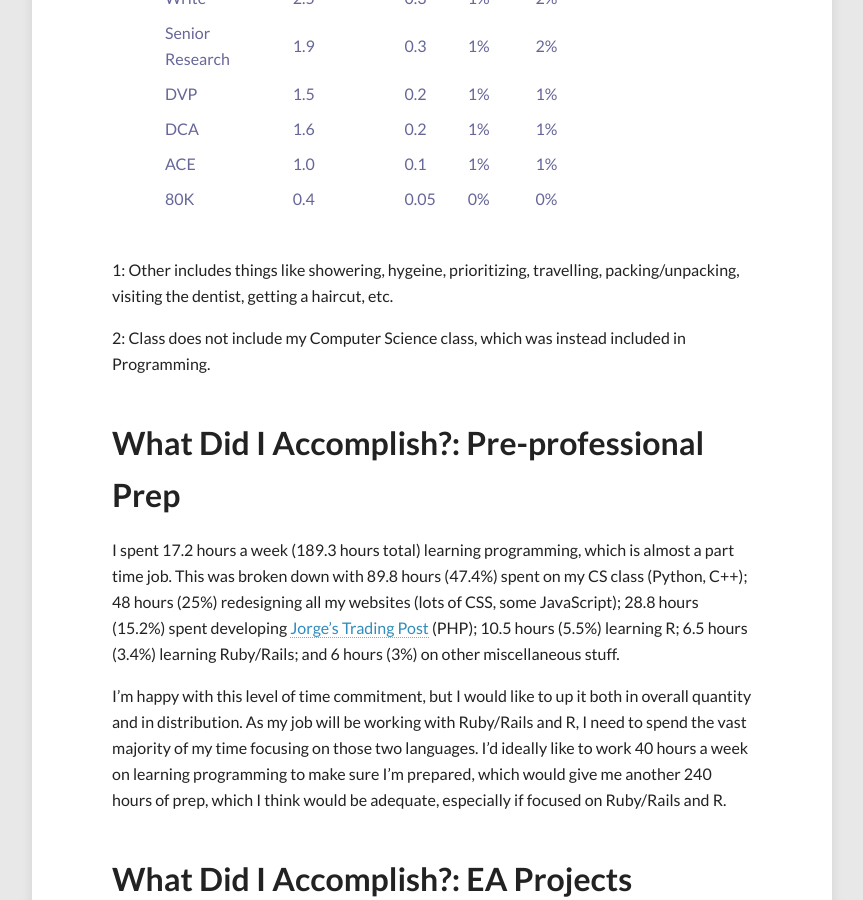
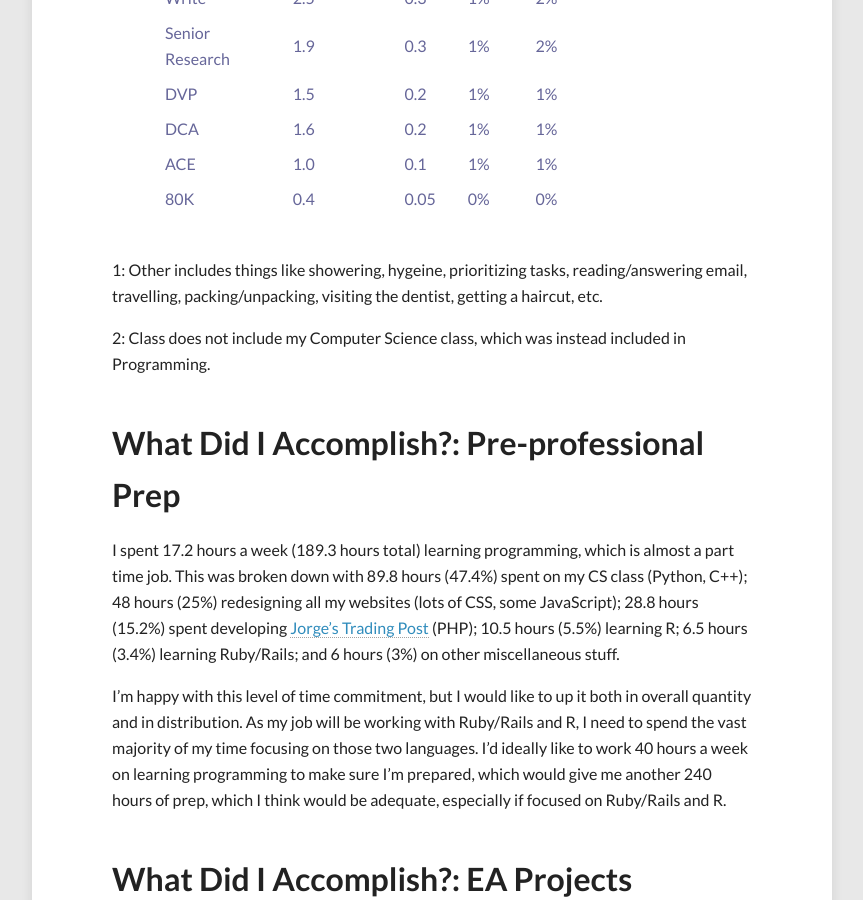
Before and after one commit to peterhurford/peterhurford.github.io, a Jekyll site: the page built from _posts/2014-05-20-personal-review-for-march-may-2014.markdown, in a window 1280 px wide and 900 px high, scrolled down 1335 px. Shown: the whole window, without its empty margins (208-1071 px from the left). Built offline with Jekyll 4.4.1, drawn with Linux system fonts in a browser that asks for light colours; comment, search, counter and statistics services are not loaded.

Commit message:
More clarification of other in new post

```diff
--- a/_posts/2014-05-20-personal-review-for-march-may-2014.markdown
+++ b/_posts/2014-05-20-personal-review-for-march-may-2014.markdown
@@ -36,7 +36,7 @@
 	<tr><td>80K</td> <td>0.4</td> <td>0.05</td> <td>0%</td> <td>0%</td></tr>
 </table>
 
-1: Other includes things like showering, hygeine, prioritizing, travelling, packing/unpacking, visiting the dentist, getting a haircut, etc.
+1: Other includes things like showering, hygeine, prioritizing tasks, reading/answering email, travelling, packing/unpacking, visiting the dentist, getting a haircut, etc.
 
 2: Class does not include my Computer Science class, which was instead included in Programming.
 
```
